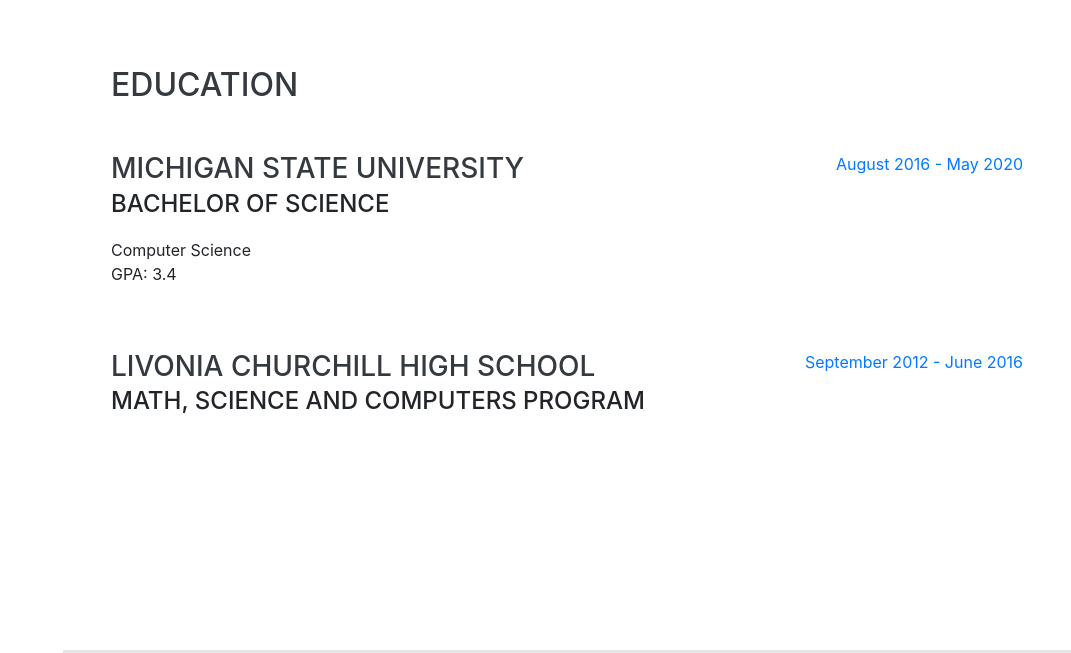
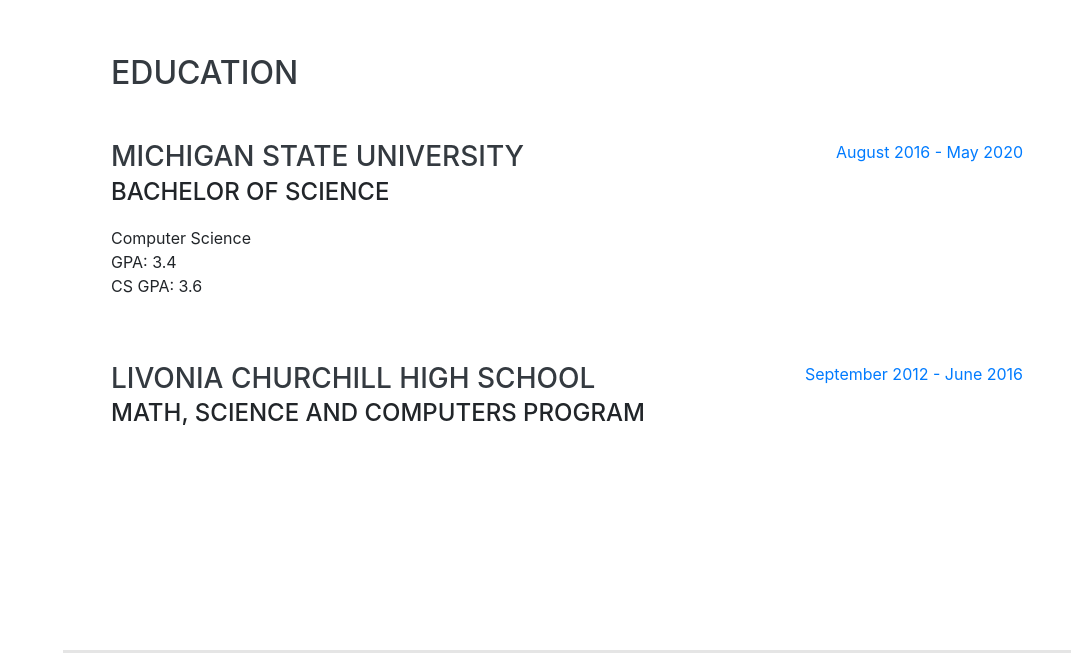
Before and after one commit to lauradan/lauradan.github.io, a website with bundled scripts: page index.html in a window 1280 px wide. Shown: the part 1842-2495 px from the top of the page, without its empty margins (209-1280 px from the left). Built offline with nearby package versions, Linux system fonts and the light colour scheme; a web font is replaced by a local one.

Commit message:
gpa update

```diff
--- a/index.html
+++ b/index.html
@@ -138,7 +138,7 @@
             <h3 class="mb-0">Michigan State University </h3>
             <div class="subheading mb-3">Bachelor of Science</div>
             <div>Computer Science</div>
-            <p>GPA: 3.4</p>
+            <p>GPA: 3.4 <br> CS GPA: 3.6</p>
           </div>
           <div class="resume-date text-md-right">
             <span class="text-primary">August 2016 - May 2020</span>
```
